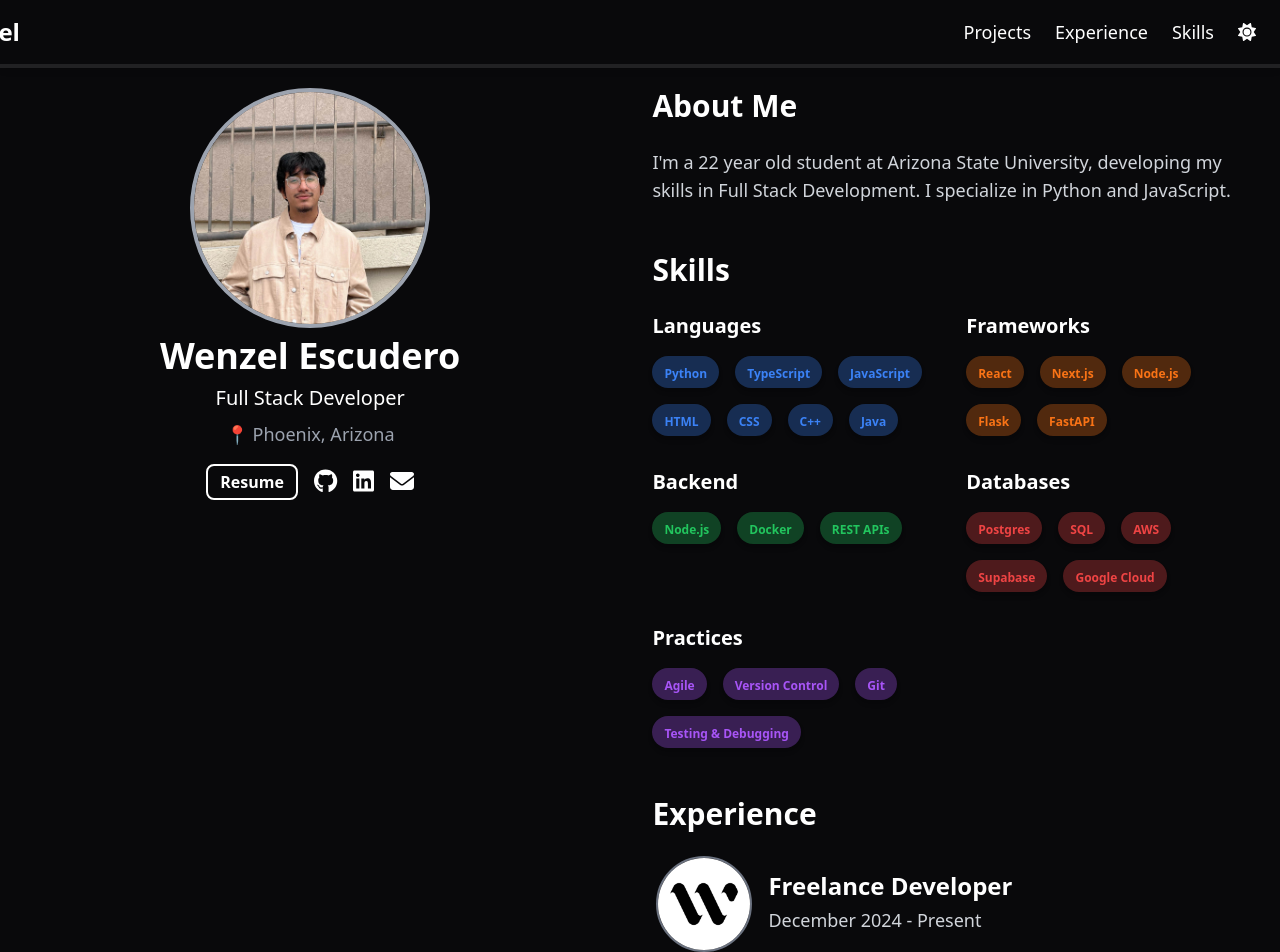
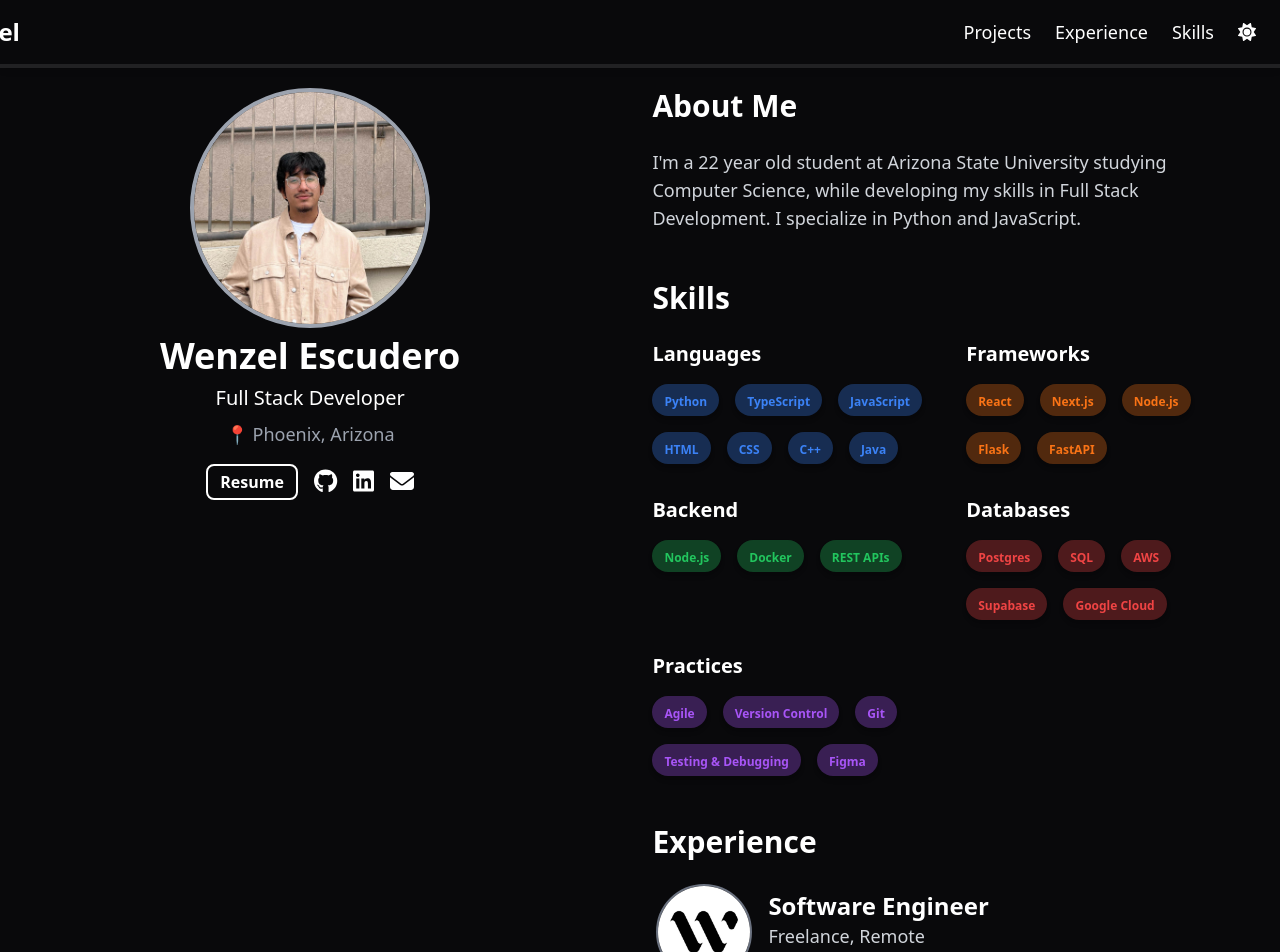
Before and after one commit to wnzel/Portfolio, a React (Vite) app: page / in a window 1280 px wide. Shown: the top 952 px of the page. Built offline with nearby package versions, Linux system fonts and the light colour scheme.

Commit message:
Update Experience

```diff
--- a/src/components/About.jsx
+++ b/src/components/About.jsx
@@ -6,9 +6,9 @@ function About() {
       <section id="about" className="w-full max-w-4xl px-8 py-6 text-left">
         <h1 className="text-3xl font-bold mb-6">About Me</h1>
         <p className="text-gray-700 dark:text-gray-300 text-lg">
-          I'm a 22 year old student at Arizona State University, developing my
-          skills in Full Stack Development. I specialize in Python and
-          JavaScript.
+          I'm a 22 year old student at Arizona State University studying
+          Computer Science, while developing my skills in Full Stack
+          Development. I specialize in Python and JavaScript.
         </p>
       </section>
     </div>
--- a/src/components/Education.jsx
+++ b/src/components/Education.jsx
@@ -29,7 +29,7 @@ const Education = () => {
               className="w-24 h-24 rounded-full border-2 border-gray-300 dark:border-gray-500"
             />
             <div className="ml-4">
-              <h3 className="text-2xl font-semibold mb-1">{edu.degree}</h3>
+              <h3 className="text-2xl font-semibold mb-0">{edu.degree}</h3>
               <p className="text-gray-700 dark:text-gray-300 text-lg">
                 {edu.institution}
               </p>
--- a/src/components/Experience.jsx
+++ b/src/components/Experience.jsx
@@ -3,7 +3,8 @@ import React from "react";
 const Experience = () => {
   const experienceList = [
     {
-      title: "Freelance Developer",
+      title: "Software Engineer",
+      subtitle: "Freelance, Remote",
       date: "December 2024 - Present",
       image: "w.png",
       description: [
@@ -29,8 +30,11 @@ const Experience = () => {
                 className="w-24 h-24 rounded-full border-2 border-gray-300 dark:border-gray-500"
               />
               <div className="ml-4">
-                <h3 className="text-2xl font-semibold mb-1">{exp.title}</h3>
-                <p className="text-gray-700 dark:text-gray-300 text-lg mb-1">
+                <h3 className="text-2xl font-semibold mb-0">{exp.title}</h3>
+                <p className="text-gray-700 dark:text-gray-300 text-lg">
+                  {exp.subtitle}
+                </p>
+                <p className="text-gray-600 dark:text-gray-400 text-base">
                   {exp.date}
                 </p>
               </div>
--- a/src/components/Projects.jsx
+++ b/src/components/Projects.jsx
@@ -35,7 +35,7 @@ const Projects = () => {
       ],
       imageSrc: "syncora.JPG",
       imageAlt: "Syncora Project Thumbnail",
-      demoLink: "https://syncora.music/",
+      demoLink: "https://syncora-git-main-wnzels-projects.vercel.app/",
     },
   ];
 
--- a/src/components/Skills.jsx
+++ b/src/components/Skills.jsx
@@ -36,7 +36,13 @@ function Skills() {
     },
     {
       category: "Practices",
-      items: ["Agile", "Version Control", "Git", "Testing & Debugging"],
+      items: [
+        "Agile",
+        "Version Control",
+        "Git",
+        "Testing & Debugging",
+        "Figma",
+      ],
       color: "bg-purple-500",
       textColor: "text-purple-500",
     },
```
